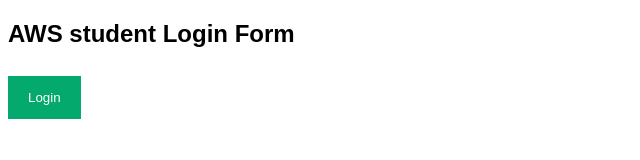
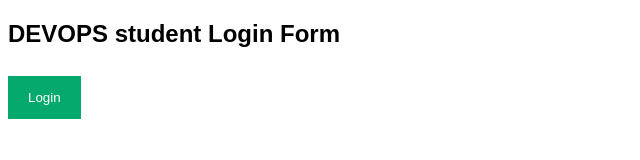
Before and after one commit to Radhika2810/radhikatrainings, a plain HTML site: page index.html in a window 1280 px wide. Shown: the whole page, without its empty margins (0-640 px from the left). Drawn offline with Linux system fonts and the light colour scheme.

Commit message:
Update index.html

```diff
--- a/index.html
+++ b/index.html
@@ -127,7 +127,7 @@ span.psw {
 </head>
 <body>
 
-<h2>AWS student Login Form</h2>
+<h2>DEVOPS student Login Form</h2>
 
 <button onclick="document.getElementById('id01').style.display='block'" style="width:auto;">Login</button>
 
```
